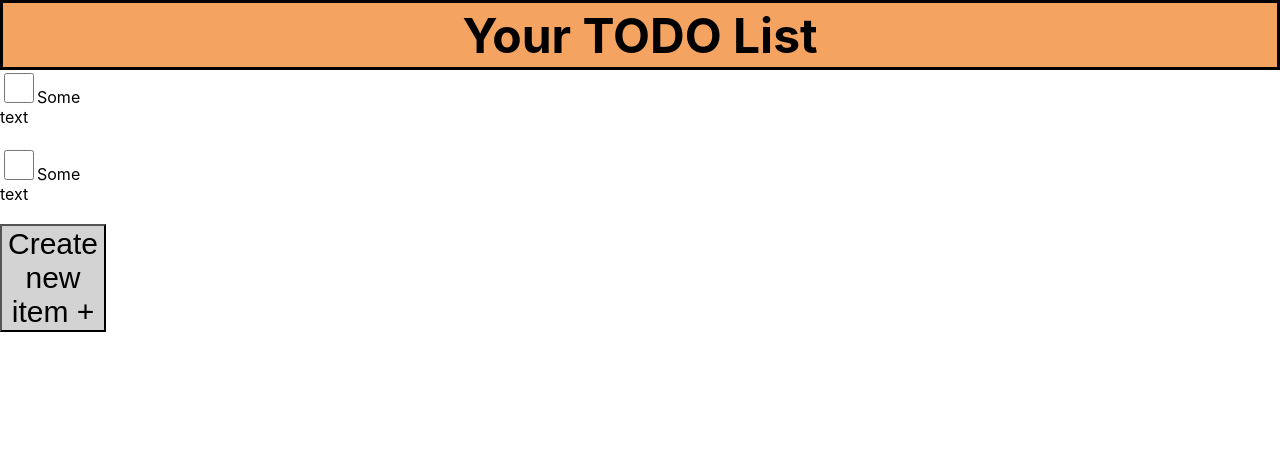
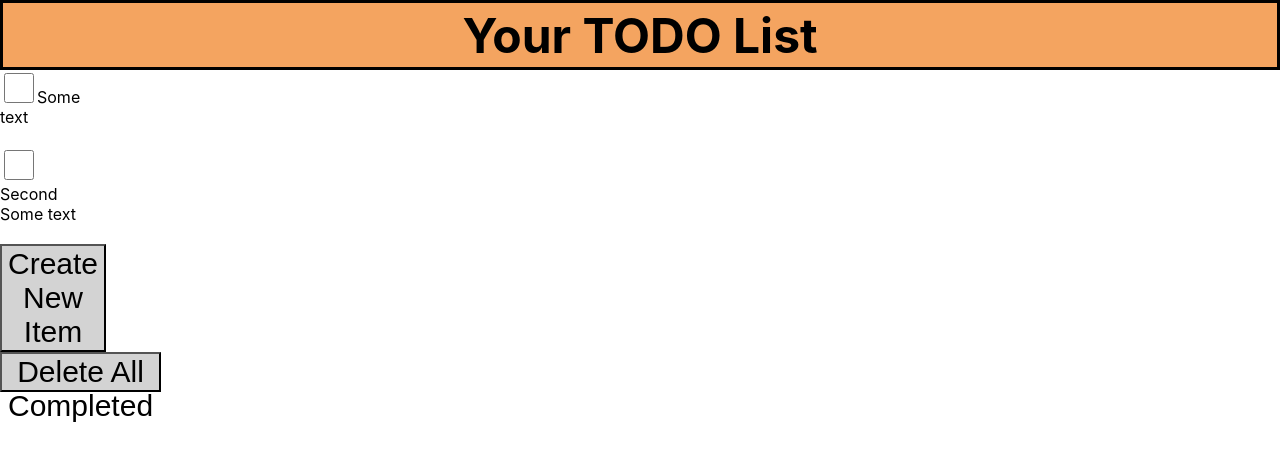
Before and after one commit to kobelin1/cs124-lab2, a React (Create React App) app: page / in a window 1280 px wide. Shown: the top 460 px of the page. Built offline with nearby package versions, Linux system fonts and the light colour scheme; the HTML template or start-up script is replaced by a standard one.

Commit message:
Added delete list item functionality.

```diff
--- a/src/App.js
+++ b/src/App.js
@@ -15,32 +15,43 @@ const data = [
         id: generateUniqueID(),
         name: "Second Test Item",
         value: "Second Test Item",
-        text: "Some text",
-        checked: true
+        text: "Second Some text",
+        checked: false
     }
 ]
-
 
 function App() {
     const [listItems, setListItems] = useState(data)
     const [selectedItems, setSelectedItems] = useState([])
     // const []
-
+    console.log("selectedItems: ", selectedItems)
 
     function TaskList(){
         return(<div>
                 {listItems.map((item) => <Item id={item.id} name={item.name} value={item.value} text={item.text}/>)}
-                <button type="button" id="item_button" name="item_button">Create new item +</button>
+                {/*<button type="button" id="item_button" name="item_button">Create new item +</button>*/}
+                <button type={"button"} id="item_button" name="item_button" onClick={handleAddItemClick}>Create New Item</button>
+                <button type="button" id="delete_button" name="delete_button" onClick={handleDeleteClick}>Delete All Completed</button>
             </div>
         );
     }
 
     function handleAddItemClick(){
-
+        console.log("add item click")
+        setListItems([...listItems,
+            {
+                id: generateUniqueID(),
+                name: "name",
+                value: "value",
+                text: generateUniqueID(),
+                checked: false
+            }]);
     }
 
     function handleDeleteClick(){
-
+        setListItems(listItems.filter(i => !selectedItems.includes(i.id)));
+        setSelectedItems([]);
+        console.log(selectedItems);
     }
 
     function handleRenameClick(){
@@ -51,11 +62,16 @@ function App() {
 
     }
 
-    function handleToggleItemSelect(item){
-        if (selectedItems.includes(item.id)) {
-            setSelectedItems(selectedItems.filter(i => i !== item.id));
+    function handleToggleItemSelect(itemId, itemText){
+        console.log(itemText)
+        if (selectedItems.includes(itemId)) {
+            setSelectedItems(selectedItems.filter(i => i !== itemId));
+            // let localSelectedOne = selectedItems;
+            // console.log("selected after toggle: ", localSelectedOne);
         } else {
-            setSelectedItems([...selectedItems, item.id]);
+            setSelectedItems([...selectedItems, itemId]);
+            // let localSelectedTwo = selectedItems;
+            // console.log("selected after toggle: ", localSelectedTwo);
         }
     }
 
```
